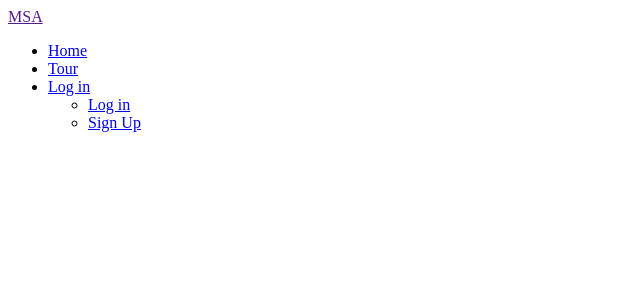
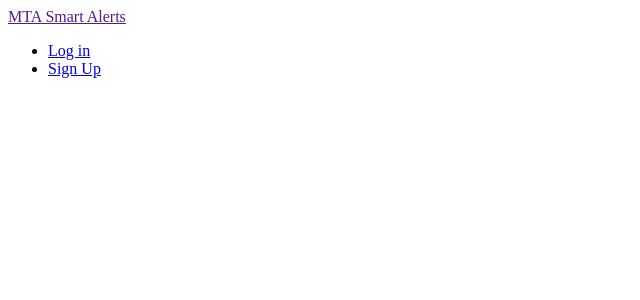
Before and after one commit to softdev-projects/mta-smart-alerts, a Flask app: template templates/navbar.html in a window 1280 px wide. Shown: the top 300 px of the page, without its empty margins (0-640 px from the left). Run offline with Flask 2, Linux system fonts and the light colour scheme; the template is opened without the code that fills it, so the values that code supplies are empty; parts of the project's set-up code (start-up, migrations or seed data) failed here and were passed over.

Commit message:
added pure css link

```diff
--- a/app.py
+++ b/app.py
@@ -75,9 +75,16 @@
             return render_template("register.html")
 
 
+@app.route("/manage_account")
 @app.route("/manage_account/<username>")
 def manageAccountPage(username):
-    pass
+    if "user" not in session:
+        session["nextpage"] = "/manage_account"
+        return redirect("/login")
+    if "user" in session:
+        accountSettings = {}
+        # accountSettings = db.getAccountSettings(session["user"])
+        return render_template("account_settings.html", accountSettings)
 
 
 def handleRedirect(redirectPage="/"):
--- a/templates/home.html
+++ b/templates/home.html
@@ -3,11 +3,12 @@
 
 <head>
     <meta http-equiv="content-type" content="text/html; charset=utf-8">
-
+    <link rel="stylesheet" href="http://yui.yahooapis.com/pure/0.5.0/pure-min.css">
     <title>Home</title>
 
 </head>
 <body>
     {% include 'navbar.html' %}
+
 </body>
 </html>
--- a/templates/navbar.html
+++ b/templates/navbar.html
@@ -1,27 +1,15 @@
 <div class="header">
     <div class="home-menu pure-menu pure-menu-open pure-menu-horizontal pure-menu-fixed">
-        <a class="pure-menu-heading" href="">MSA</a>
+        <a class="pure-menu-heading" href="">MTA Smart Alerts</a>
 
         <ul id="std-menu-items">
-            <li class="pure-menu-selected"><a href="#">Home</a></li>
-            <li><a href="#">Tour</a></li>
-
             {% if loggedIn %}
-                <li>
-                    <a href="#">{{ username }}</a>
-                    <ul>
-                        <li><a href="#">Manage Account</a></li>
-                        <li><a href="#">Logout</a></li>
-                    </ul>
-                </li>
+                <li><a href="#">{{ username }}</a></li>
+                <li><a href="/manage_account">Manage Account</a></li>
+                <li><a href="/logout">Logout</a></li>
             {% else %}
-                <li>
-                    <a href="#">Log in</a>
-                    <ul>
-                        <li><a href="#">Log in</a></li>
-                        <li><a href="#">Sign Up</a></li>
-                    </ul>
-                </li>
+                <li><a href="/login">Log in</a></li>
+                <li><a href="/register">Sign Up</a></li>
             {% endif %}
         </ul>
     </div>
```
Also changed, not shown: templates/account_settings.html (added), templates/register.html (added).
